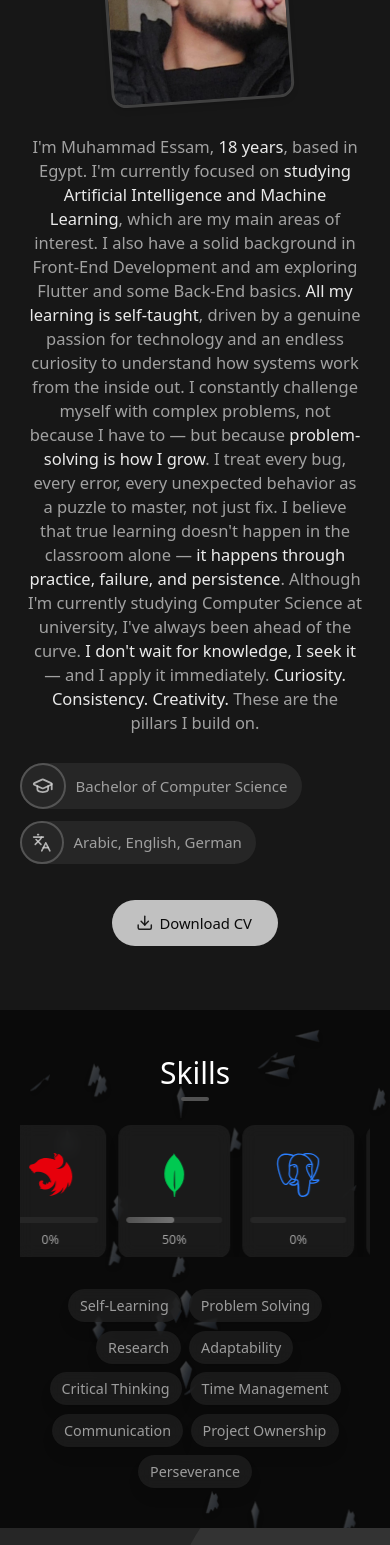
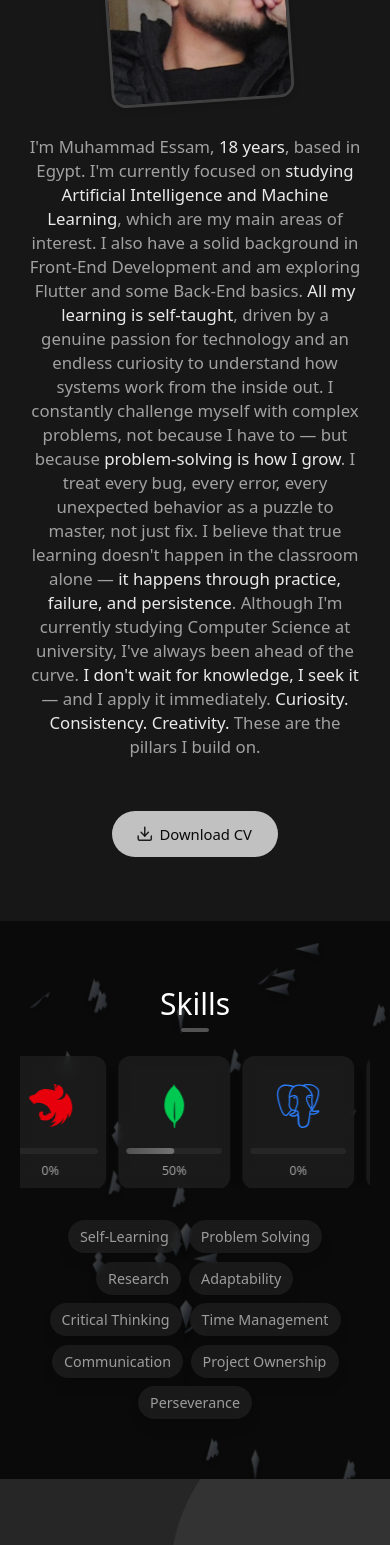
Before and after one commit to abdelaty7/abdel2ty, a React (Vite) app: page / in a window 390 px wide. Shown: the part 1120-2665 px from the top of the page. Built offline with nearby package versions, Linux system fonts and the light colour scheme; a web font is replaced by a local one.

Commit message:
updated about, skills sections on mobile

```diff
--- a/src/components/Main/About.jsx
+++ b/src/components/Main/About.jsx
@@ -171,7 +171,7 @@ const About = () => {
           >
             <motion.p
               variants={itemVariants}
-              className='text-[16.5px] sm:text-[16px] md:text-[17.3px] leading-6 sm:leading-7 text-neutral-400 text-center md:text-left px-2 sm:px-0'
+              className='text-[16.8px] sm:text-[16px] md:text-[17.3px] leading-6 sm:leading-7 text-neutral-400 text-center md:text-left px-2 sm:px-0'
             >
               I'm Muhammad Essam, <span className='text-neutral-100/95'>{age} years</span>, based in Egypt. I'm currently focused on <span className='text-neutral-100/95'>studying Artificial Intelligence and Machine Learning</span>, which are my main areas of interest. I also have a solid background in Front-End Development and am exploring Flutter and some Back-End basics.
               <span className='text-neutral-100/95'> All my learning is self-taught</span>, driven by a genuine passion for technology and an endless curiosity to understand how systems work from the inside out. I constantly challenge myself with complex problems, not because I have to — but because <span className='text-neutral-100/95'>problem-solving is how I grow</span>. I treat every bug, every error, every unexpected behavior as a puzzle to master, not just fix.
@@ -188,6 +188,7 @@ const About = () => {
                   initial={{ scale: 0.8, opacity: 0 }}
                   animate={{ scale: 1, opacity: 1 }}
                   transition={{ delay: 0.8, duration: 0.5 }}
+                  className='hidden sm:flex'
                 >
                   <InfoItem
                     icon={<GraduationCap size={21.5} className='text-neutral-300/80' />}
@@ -198,6 +199,7 @@ const About = () => {
                   initial={{ scale: 0.8, opacity: 0 }}
                   animate={{ scale: 1, opacity: 1 }}
                   transition={{ delay: 0.9, duration: 0.5 }}
+                  className='hidden sm:flex'
                 >
                   <InfoItem
                     icon={<Languages size={19.5} className='text-neutral-300/80' />}
@@ -238,7 +240,7 @@ const InfoItem = ({ icon, text, small = false }) => (
 const CVDownloadButton = ({ onClick }) => (
   <motion.button
     onClick={onClick}
-    className='flex items-center mt-5 sm:mt-0 px-6 sm:px-5 gap-1 bg-neutral-300/90 sm:bg-neutral-400/90 hover:bg-neutral-700 pr-6 sm:pr-4 py-1.5 sm:py-1 rounded-full w-fit transition-all duration-300 ease-in-out cursor-pointer group'
+    className='flex items-center mt-2 sm:mt-0 px-6 sm:px-5 gap-1 bg-neutral-300/90 sm:bg-neutral-400/90 hover:bg-neutral-700 pr-6 sm:pr-4 py-1.5 sm:py-1 rounded-full w-fit transition-all duration-300 ease-in-out cursor-pointer group'
     whileHover={{ scale: 1.05 }}
     whileTap={{ scale: 0.95 }}
     initial={{ y: 20, opacity: 0 }}
--- a/src/components/Main/Skills.jsx
+++ b/src/components/Main/Skills.jsx
@@ -225,7 +225,7 @@ const Skills = () => {
       initial="hidden"
       animate={controls}
       variants={containerVariants}
-      className="relative bg-neutral-950 px-5 sm:px-4 md:px-6 lg:px-12 xl:px-30 flex flex-col py-10 sm:py-16 md:py-20 overflow-hidden"
+      className="relative bg-neutral-950 px-5 sm:px-4 md:px-6 lg:px-12 xl:px-30 flex flex-col py-15 sm:py-16 md:py-20 overflow-hidden"
       id="skills"
     >
       {/* SVG Gradients for metallic effect */}
```
